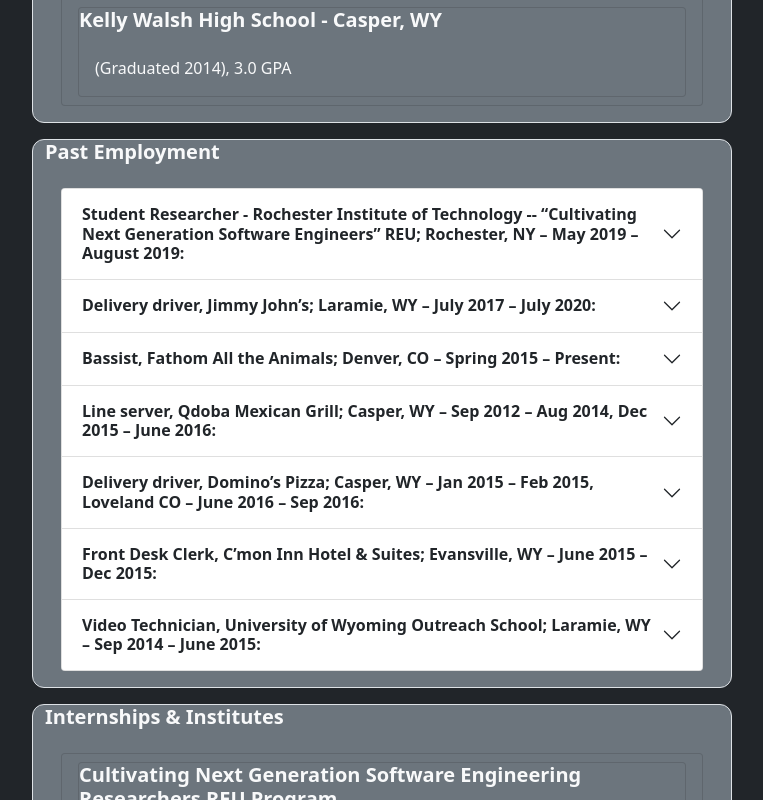
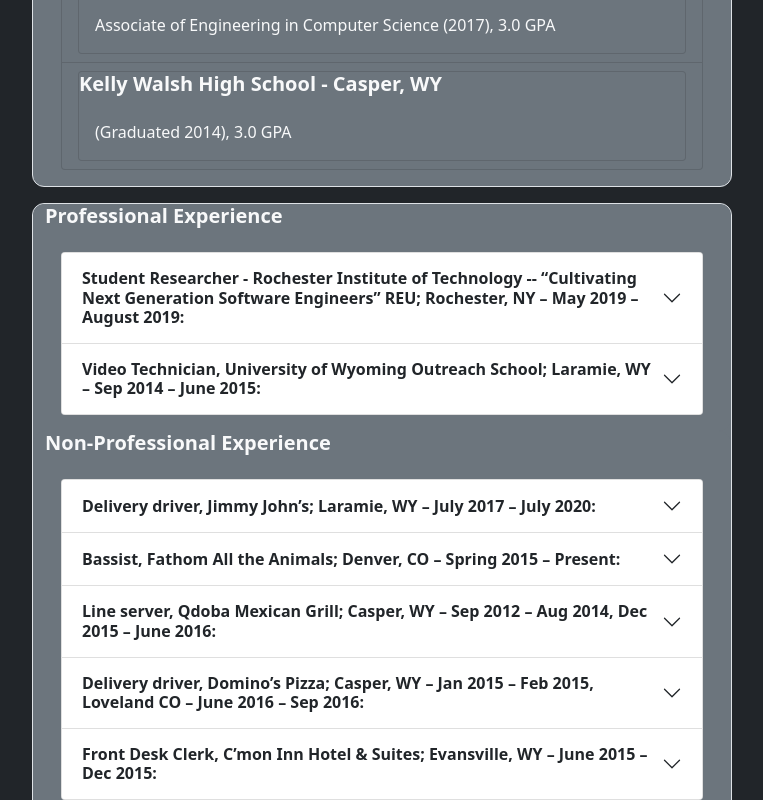
Before and after one commit to tbzeff/my-portfolio, a React (Create React App) app: page /resume in a window 1280 px wide. Shown: the part 760-1560 px from the top of the page, without its empty margins (258-1021 px from the left). Built offline with nearby package versions, Linux system fonts and the light colour scheme.

Commit message:
Rework homepage header. Rework resume header. Split employment history into professional/non-professional

```diff
--- a/src/components/ContactLinks.js
+++ b/src/components/ContactLinks.js
@@ -37,7 +37,7 @@
     }
 
     return (
-        <Nav className="m-auto mb-3 mt-3 bg-secondary border" style={{ width: '400px' }}>
+        <Nav className="m-auto mb-3 bg-secondary border" style={{ width: '700px' }}>
             <Nav.Item
                 className={item1}
                 onMouseOver={ () => setHover1(true) }
@@ -45,7 +45,8 @@
             >
                 <Link
                     className="link-dark"
-                    to="/resume" >
+                    to="/resume"
+                    target="_blank" >
                     <strong>Resume</strong>
                 </Link>
             </Nav.Item>
--- a/src/components/PageHeader.js
+++ b/src/components/PageHeader.js
@@ -10,7 +10,9 @@
 const PageHeader = () => (
     <Container className="m-auto d-flex justify-content-evenly mb-3 bg-secondary border" style={{ width: '700px' }}>
 
+
         <Row>
+            {/*
             <Col>
                 <Card className= "m-auto bg-secondary border-0" style={{ width: '250px' }}>
                     <Card.Img className="mt-3" src={selfie} style={{ width: '250px'}} />
@@ -19,11 +21,13 @@
                     </Card.Body>
                 </Card>
             </Col>
+            */}
 
             <Col>
-                <Card className="m-auto p-auto bg-secondary border-0" style={{ width: '250px' }}>
+                <Card className="m-auto p-auto bg-secondary border-0">
                     <Card.Body className="m-auto">
-                        <Card.Text className="fw-bold text-center">
+                        <Card.Title className="text-center" variant="center"><strong>Taylor Bleizeffer</strong></Card.Title>
+                        <Card.Text className="fw-bold">
                         A recent Computer Science graduate from the University of Wyoming who is deeply curious about the inner-workings of the world. With an academic background in computation and research, and personal background in music and entertainment, I'm always ready to approach problems with an open mind.
                         </Card.Text>
                     </Card.Body>
@@ -31,6 +35,7 @@
             </Col>
         </Row>
 
+
     </Container>
 )
 
--- a/src/components/PastEmployment.js
+++ b/src/components/PastEmployment.js
@@ -1,11 +1,14 @@
 import React from 'react';
 
 import 'bootstrap/dist/css/bootstrap.min.css';
-import { Card, Accordion } from 'react-bootstrap';
+import { Card, Accordion, Container, Col, Row } from 'react-bootstrap';
 
 const PastEmployment = () => (
-    <Card className="info-box bg-secondary border" style={{ width: '700px', borderRadius: '12px' }}>
-        <Card.Title className="text-light"><strong>Past Employment</strong></Card.Title>
+    <Container className="m-auto d-flex justify-content-evenly mb-3 bg-secondary border" style={{ width: '700px', borderRadius: '12px' }}>
+        <Col>
+            <Row>
+                <Card className="info-box bg-secondary border-0" style={{ borderRadius: '12px' }}>
+                    <Card.Title className="text-light"><strong>Professional Experience</strong></Card.Title>
                     <Card.Body>
                         <Accordion>
                             <Accordion.Item eventKey="0" >
@@ -21,61 +24,6 @@
                             </Accordion.Item>
                             <Accordion.Item eventKey="1">
                                 <Accordion.Header>
-                    <strong>Delivery driver, Jimmy John’s; Laramie, WY – July 2017 – July 2020:</strong>
-                    </Accordion.Header>
-                    <Accordion.Body>
-                    <strong>Delivery driver, Jimmy John’s; Casper, WY – Sep 2016 – July 2017</strong> <br />
-                    Customer service; food preparation; fulfill delivery orders safely; accurately and quickly; safe food
-                    handling; work in team-oriented environment; answer and troubleshoot customer questions and
-                    complaints.
-                    </Accordion.Body>
-                </Accordion.Item>
-                <Accordion.Item eventKey="2">
-                    <Accordion.Header>
-                    <strong>Bassist, Fathom All the Animals; Denver, CO – Spring 2015 – Present:</strong>
-                    </Accordion.Header>
-                    <Accordion.Body>
-                    Teamwork; creativity; social and performance skills; marketing/advertising; managing band social
-                    media presence; order and sell merchandise; money and time management; musical composition and
-                    practice; travel; networking with other musicians, promoters, venues, etc.
-                    </Accordion.Body>
-                </Accordion.Item>
-                <Accordion.Item eventKey="3">
-                    <Accordion.Header>
-                    <strong>Line server, Qdoba Mexican Grill; Casper, WY – Sep 2012 – Aug 2014, Dec 2015 – June 2016:</strong>
-                    </Accordion.Header>
-                    <Accordion.Body>
-                    Customer service; food preparation; fulfill customer orders accurately; work in team-oriented
-                    environment; answer and troubleshoot customer questions/complaints; maintain knowledge of menu to
-                    provide customers with accurate information and make suggestions for flavor pairings; keeping
-                    restaurant clean and presentable; paying attention to details.
-                    </Accordion.Body>
-                </Accordion.Item>
-                <Accordion.Item eventKey="4">
-                    <Accordion.Header>
-                    <strong>Delivery driver, Domino’s Pizza; Casper, WY – Jan 2015 – Feb 2015, Loveland CO – June 2016 –
-                    Sep 2016:</strong>
-                    </Accordion.Header>
-                    <Accordion.Body>
-                    <strong>Customer service; fulfill delivery orders safely; accurately and quickly; safe food handling; work in
-                    team-oriented environment; answer or troubleshoot customer questions and complaints.</strong>
-                    </Accordion.Body>
-                </Accordion.Item>
-                <Accordion.Item eventKey="5">
-                    <Accordion.Header>
-                    <strong>Front Desk Clerk, C’mon Inn Hotel & Suites; Evansville, WY – June 2015 – Dec 2015:</strong>
-                    </Accordion.Header>
-                    <Accordion.Body>
-                    Customer service; maintain meticulous records of current guests (room numbers, vehicle and credit
-                    card information); perform daily audit to maintain accurate guest and accounting records; make sure
-                    lobby, hallways, conference rooms, etc. are clean and presentable; prepare conference rooms;
-                    answer or troubleshoot guest questions and complaints; answer phones and make reservations; provide
-                    guests with information about local businesses and events; create a welcoming and homely
-                    environment for guests.
-                    </Accordion.Body>
-                </Accordion.Item>
-                <Accordion.Item eventKey="6">
-                    <Accordion.Header>
                                 <strong>Video Technician, University of Wyoming Outreach School; Laramie, WY – Sep 2014 – June 2015:</strong>
                                 </Accordion.Header>
                                 <Accordion.Body>
@@ -89,6 +37,74 @@
                         </Accordion>
                     </Card.Body>
                 </Card>
+            </Row>
+            <Row>
+                <Card className="info-box bg-secondary border-0" style={{ borderRadius: '12px' }}>
+                    <Card.Title className="text-light"><strong>Non-Professional Experience</strong></Card.Title>
+                    <Card.Body>
+                        <Accordion>
+                            <Accordion.Item eventKey="0">
+                                <Accordion.Header>
+                                <strong>Delivery driver, Jimmy John’s; Laramie, WY – July 2017 – July 2020:</strong>
+                                </Accordion.Header>
+                                <Accordion.Body>
+                                <strong>Delivery driver, Jimmy John’s; Casper, WY – Sep 2016 – July 2017</strong> <br />
+                                Customer service; food preparation; fulfill delivery orders safely; accurately and quickly; safe food
+                                handling; work in team-oriented environment; answer and troubleshoot customer questions and
+                                complaints.
+                                </Accordion.Body>
+                            </Accordion.Item>
+                            <Accordion.Item eventKey="1">
+                                <Accordion.Header>
+                                <strong>Bassist, Fathom All the Animals; Denver, CO – Spring 2015 – Present:</strong>
+                                </Accordion.Header>
+                                <Accordion.Body>
+                                Teamwork; creativity; social and performance skills; marketing/advertising; managing band social
+                                media presence; order and sell merchandise; money and time management; musical composition and
+                                practice; travel; networking with other musicians, promoters, venues, etc.
+                                </Accordion.Body>
+                            </Accordion.Item>
+                            <Accordion.Item eventKey="2">
+                                <Accordion.Header>
+                                <strong>Line server, Qdoba Mexican Grill; Casper, WY – Sep 2012 – Aug 2014, Dec 2015 – June 2016:</strong>
+                                </Accordion.Header>
+                                <Accordion.Body>
+                                Customer service; food preparation; fulfill customer orders accurately; work in team-oriented
+                                environment; answer and troubleshoot customer questions/complaints; maintain knowledge of menu to
+                                provide customers with accurate information and make suggestions for flavor pairings; keeping
+                                restaurant clean and presentable; paying attention to details.
+                                </Accordion.Body>
+                            </Accordion.Item>
+                            <Accordion.Item eventKey="3">
+                                <Accordion.Header>
+                                <strong>Delivery driver, Domino’s Pizza; Casper, WY – Jan 2015 – Feb 2015, Loveland CO – June 2016 –
+                                Sep 2016:</strong>
+                                </Accordion.Header>
+                                <Accordion.Body>
+                                <strong>Customer service; fulfill delivery orders safely; accurately and quickly; safe food handling; work in
+                                team-oriented environment; answer or troubleshoot customer questions and complaints.</strong>
+                                </Accordion.Body>
+                            </Accordion.Item>
+                            <Accordion.Item eventKey="4">
+                                <Accordion.Header>
+                                <strong>Front Desk Clerk, C’mon Inn Hotel & Suites; Evansville, WY – June 2015 – Dec 2015:</strong>
+                                </Accordion.Header>
+                                <Accordion.Body>
+                                Customer service; maintain meticulous records of current guests (room numbers, vehicle and credit
+                                card information); perform daily audit to maintain accurate guest and accounting records; make sure
+                                lobby, hallways, conference rooms, etc. are clean and presentable; prepare conference rooms;
+                                answer or troubleshoot guest questions and complaints; answer phones and make reservations; provide
+                                guests with information about local businesses and events; create a welcoming and homely
+                                environment for guests.
+                                </Accordion.Body>
+                            </Accordion.Item>
+
+                        </Accordion>
+                    </Card.Body>
+                </Card>
+            </Row>
+        </Col>
+    </Container>
 )
 
 export default PastEmployment;
--- a/src/components/ResumeTitle.js
+++ b/src/components/ResumeTitle.js
@@ -8,6 +8,11 @@
         <Card.Title className="mt-3 m-auto text-center"><strong>Taylor Bleizeffer</strong></Card.Title>
         <Card.Body className="mb-3 m-auto">
             <Card.Text className="text-center">Software Engineer</Card.Text>
+            <Card.Text className="text-center">
+                <a href="https://www.taylorbleizeffer.com">Website</a>
+                <br />
+                <a href="mailto:taylorbleizeffer@gmail.com">E-mail</a>
+            </Card.Text>
         </Card.Body>
     </Card>
 )
--- a/src/pages/Home.js
+++ b/src/pages/Home.js
@@ -2,13 +2,20 @@
 
 import 'bootstrap/dist/css/bootstrap.min.css';
 import { Container, Col, Row } from 'react-bootstrap';
+import selfie from '../components/res/profile_pic4.JPG';
 import PageHeader from '../components/PageHeader';
 import ContactLinks from '../components/ContactLinks';
 import ProjectCarousel from '../components/ProjectCarousel';
 
 const Home = () => (
-    <Container className="bg-dark" style={{ height: '100vh' }} fluid>
+    <Container className="bg-dark" style={{ height: '150vh' }} fluid>
         <Col className="m-auto">
+
+            <Row>
+                <Container className="d-flex justify-content-evenly" style={{ width: '700px' }}>
+                    <img src={selfie} style={{ width: '700px' }} />
+                </Container>
+            </Row>
             <Row><ContactLinks /></Row>
             <Row><PageHeader /></Row>
             <Row><ProjectCarousel /></Row>
```
Also changed, not shown: 1 other file (tests, documents, lock files or other folders). Lines whose indentation alone changed are shown as unchanged.
